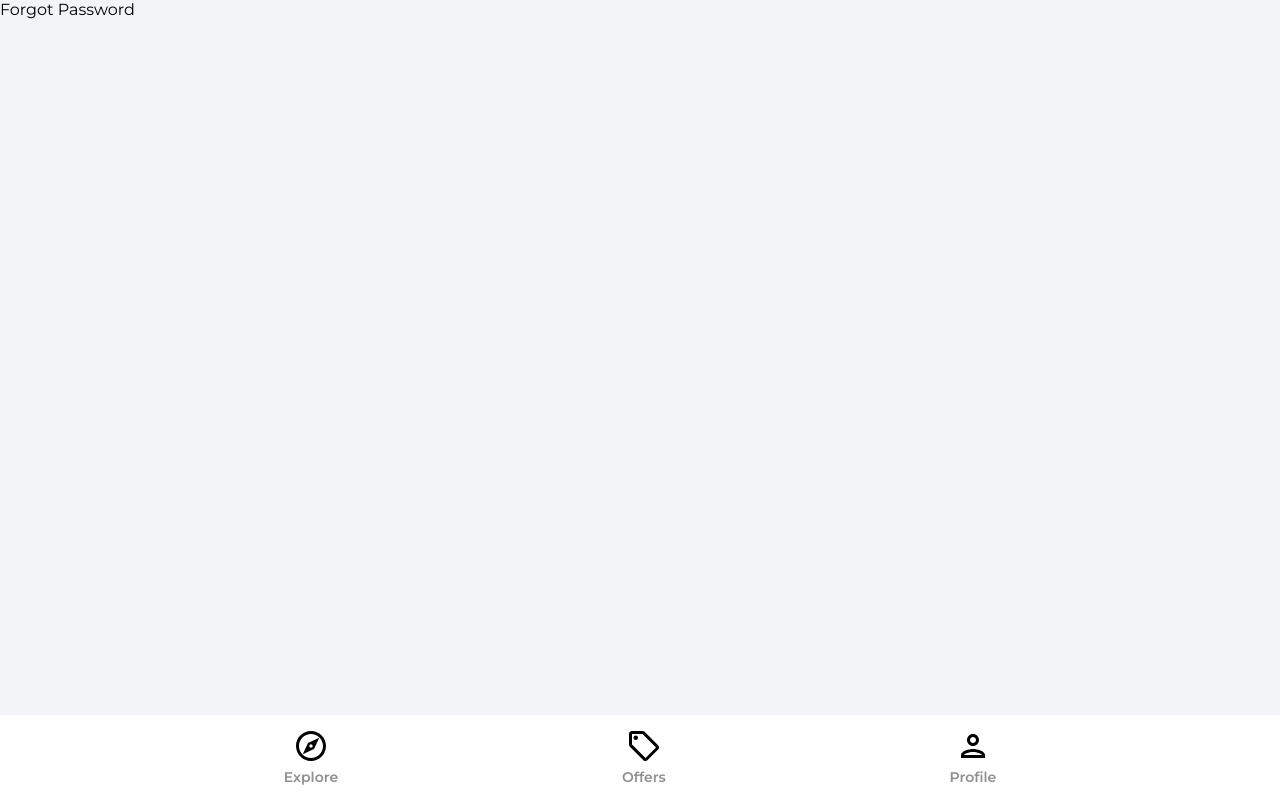
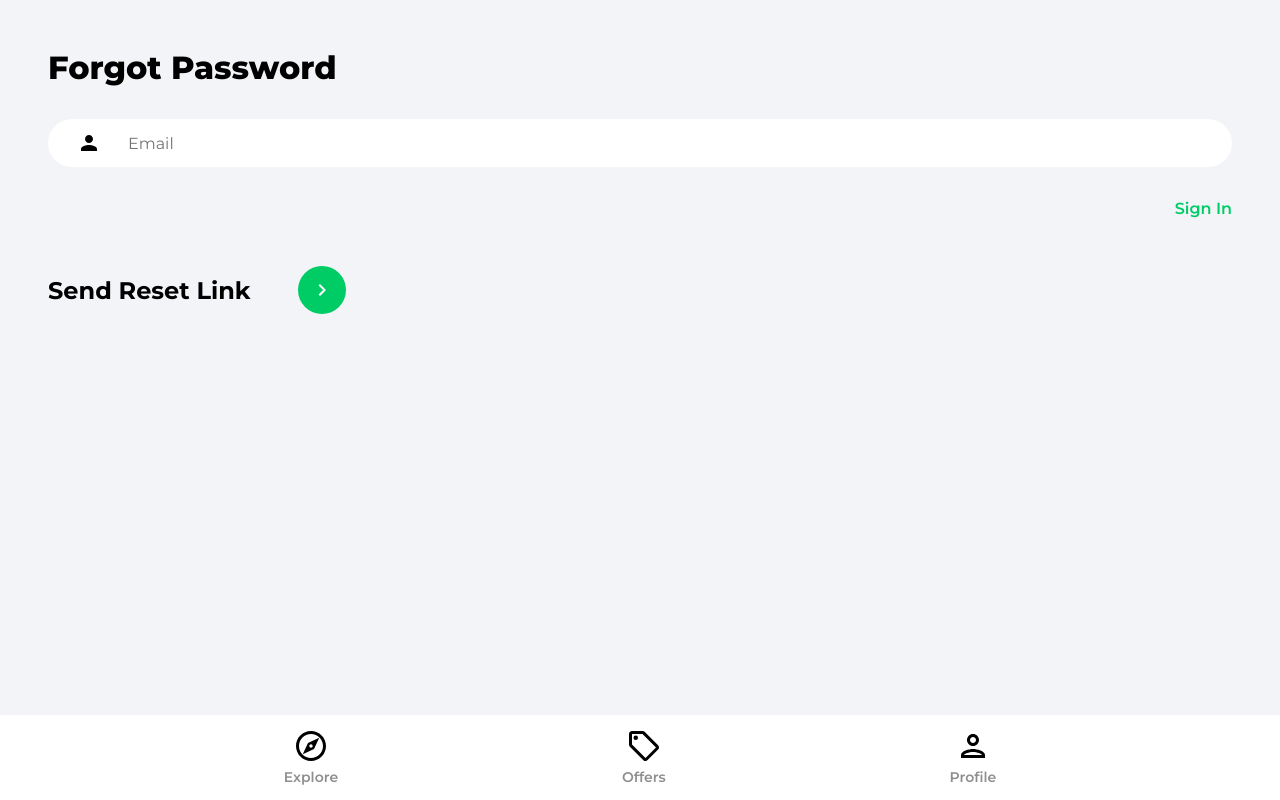
Before and after one commit to u31999/home-marketplace, a React (Create React App) app: page /forgot-password in a window 1280 px wide. Built offline with nearby package versions, Linux system fonts and the light colour scheme.

Commit message:
Add reset password functionality

```diff
--- a/src/pages/ForgotPassword.jsx
+++ b/src/pages/ForgotPassword.jsx
@@ -1,7 +1,51 @@
+import { useState } from "react"
+import {Link} from 'react-router-dom'
+import {getAuth, sendPasswordResetEmail} from 'firebase/auth'
+import { toast } from "react-toastify"
+import {ReactComponent as ArrowRightIcon} from '../assets/svg/keyboardArrowRightIcon.svg'
+
 function ForgotPassword() {
+  const [email, setEmail] = useState('')
+
+  const onChannge = (e) => setEmail(e.target.value)
+  const onSubmit = async (e) => {
+    e.preventDefault()
+
+    try{
+      const auth = getAuth()
+      await sendPasswordResetEmail(auth, email)
+      toast.success('Email was sent')
+
+    }catch(error) {
+      toast.error('Could not send reset email')
+
+    }
+
+  }
+
   return (
-    <div>
-      Forgot Password
+    <div className="pageContainer">
+      <header>
+        <p className="pageHeader">Forgot Password</p>
+      </header>
+
+      <main>
+        <form onSubmit={onSubmit}>
+          <input type='email' className="emailInput"
+          placeholder="Email" id="email" value={email}
+          onChange={onChannge} />
+          <Link className="forgotPasswordLink" to='/sign-in'>
+            Sign In
+          </Link>
+
+          <div className="signInBar">
+            <div className="signInText">Send Reset Link</div>
+             <button className="signInButton">
+              <ArrowRightIcon fill="#ffffff" width='24px' height='34px' />
+             </button>
+          </div>
+        </form>
+      </main>
     </div>
   )
 }
--- a/src/pages/Profile.jsx
+++ b/src/pages/Profile.jsx
@@ -35,7 +35,7 @@
         const userRef = doc(db, 'users', auth.currentUser.uid)
 
         await updateDoc(userRef, {
-          name: name,
+          name
         })
       }
     } catch (error) {
```
